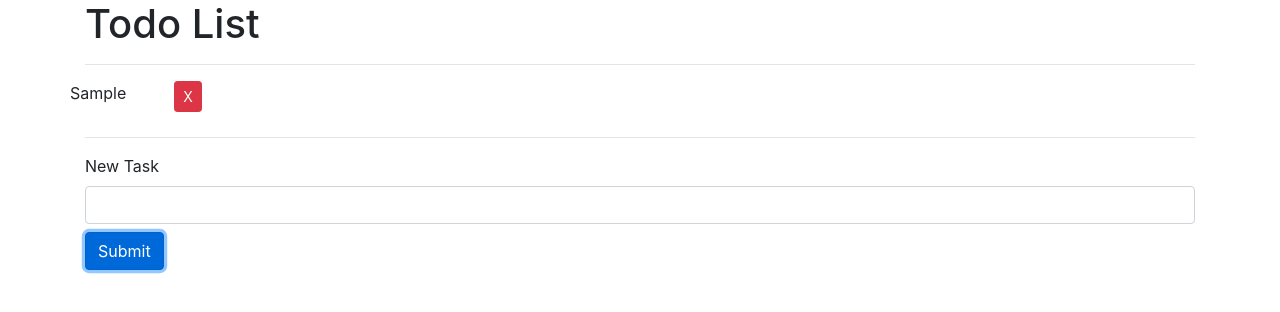
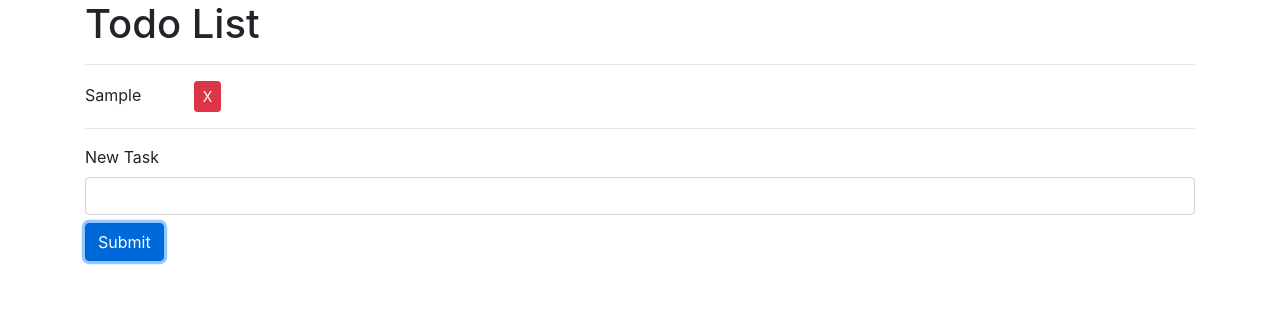
Before and after one commit to ehwus/angular-todo-list, an Angular app: page / in a window 1280 px wide. Both pictures are taken after typing "Sample" into the empty fields and a click on the button "Submit". Shown: the top 312 px of the page. Built offline with nearby package versions, Linux system fonts and the light colour scheme.

Commit message:
more styling changes to the delete buttons

```diff
--- a/src/app/todo-list/todo/todo.component.html
+++ b/src/app/todo-list/todo/todo.component.html
@@ -1,6 +1,5 @@
-<div class="row">
-  <p>{{ item.task }}</p>
-  <span class="pull-right">
+<p>
+  {{ item.task }}
   <button
     class="btn btn-danger btn-sm ml-5"
     (click)="onClickDelete()"
@@ -8,5 +7,4 @@
   >
     X
   </button>
-  </span>
-</div>
+</p>
```
Lines whose indentation alone changed are shown as unchanged.
